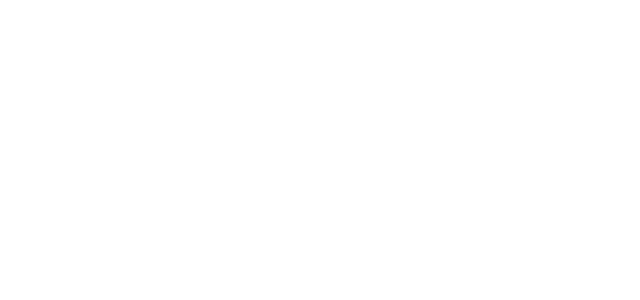
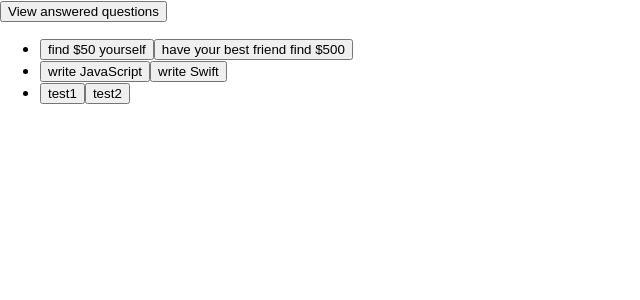
Before and after one commit to nmiguelmoura/Poll-react-readux, a React (Create React App) app: page / in a window 1280 px wide. Shown: the top 300 px of the page, without its empty margins (0-640 px from the left). Built offline with nearby package versions, Linux system fonts and the light colour scheme.

Commit message:
type: feat Add Unanswered question component.

```diff
--- a/src/actions/questions.js
+++ b/src/actions/questions.js
@@ -2,6 +2,7 @@
 export const RECEIVE_QUESTIONS = 'RECEIVE_QUESTIONS';
 export const ADD_QUESTION = 'ADD_QUESTION';
 export const ADD_ANSWER = 'ADD_ANSWER';
+export const REVERT_ANSWER = 'REVERT_ANSWER';
 
 // RECEIVE QUESTIONS
 export function receiveQuestions(questions) {
@@ -37,10 +38,35 @@
     }
 }
 
-export function handleAddAnswer(authedUser, qid, answer) {
+export function handleAddAnswer({ authedUser, qid, answer }) {
     return (dispatch) => {
-        API._saveQuestionAnswer(authedUser, qid, answer)
-            .then(() => dispatch(addAnswer(authedUser, qid, answer)))
-            .catch(e => console.log(e));
+        dispatch(addAnswer({
+            authedUser,
+            qid,
+            answer}));
+
+        API._saveQuestionAnswer({
+            authedUser,
+            qid,
+            answer
+        })
+            .catch(() => {
+                //TODO: alert message here
+
+                dispatch(revertAnswer({
+                    authedUser,
+                    qid,
+                    answer
+                }))
+            })
     }
 }
+
+function revertAnswer({ authedUser, qid, answer }) {
+    return {
+        type: REVERT_ANSWER,
+        authedUser,
+        qid,
+        answer
+    }
+}
--- a/src/components/App.js
+++ b/src/components/App.js
@@ -13,7 +13,7 @@
 
 
 
-        //TESTINNG AREA
+        // //TESTINNG AREA
         setTimeout(() => {
             this.props.dispatch(setAuthenticatedUser('sarahedo'));
         }, 1000);
--- a/src/components/List.js
+++ b/src/components/List.js
@@ -1,18 +1,60 @@
 import React, {Component} from 'react';
 import {connect} from 'react-redux';
+import {ANSWERED, UNANSWERED} from "../res/texts";
+import QuestionUnanswered from './QuestionUnanswered';
+import { handleAddAnswer } from "../actions/questions";
 
 class List extends Component {
+    state = {
+        showAlreadyAnswered: false
+    };
+
+    answerQuestion = (qid, answer) => {
+        this.props.dispatch(handleAddAnswer({
+            authedUser: this.props.authedUser,
+            qid,
+            answer
+        }));
+    };
+
+    toggleView = () => {
+        this.setState(prev => ({
+            showAlreadyAnswered: !prev.showAlreadyAnswered
+        }));
+    };
+
     render() {
         return (
-            <div></div>
+            <div>
+                <button onClick={this.toggleView}>
+                    {this.state.showAlreadyAnswered ? UNANSWERED : ANSWERED}
+                </button>
+                <ul>
+                    {this.props.questions.map(question => {
+                        if (question.alreadyAnswered === this.state.showAlreadyAnswered) {
+                            return (
+                                <li key={question.id}>
+                                    {this.state.alreadyAnswered
+                                        ? question.id
+                                        : <QuestionUnanswered
+                                            question={question}
+                                            onAnswer={this.answerQuestion}
+                                        />
+                                    }
+                                </li>
+                            );
+                        }
+                        return null;
+                    })}
+                </ul>
+            </div>
         );
     }
 }
 
-function mapStateToProps({ questions, authedUser }) {
+function mapStateToProps({questions, authedUser}) {
     questions = Object.getOwnPropertyNames(questions)
     .map(questionId => {
-            console.log(questionId);
         let question = questions[questionId];
         question.alreadyAnswered =
             question.optionOne.votes.find((userId) => userId === authedUser)
@@ -23,8 +65,8 @@
         return question;
     });
 
-    console.log(questions);
     return {
+        authedUser,
         questions
     }
 }
--- /dev/null
+++ b/src/components/QuestionUnanswered.js
@@ -0,0 +1,22 @@
+import React from 'react';
+import { QUESTION_OPTIONS } from "../utils/constants";
+
+const QuestionUnanswered = (props) => {
+    const {question} = props;
+    return (
+        <div>
+            <button onClick={() => {
+                props.onAnswer(question.id, QUESTION_OPTIONS.OPTION_ONE)
+            }}>
+                {question.optionOne.text}
+            </button>
+            <button onClick={() => {
+                props.onAnswer(question.id, QUESTION_OPTIONS.OPTION_TWO)
+            }}>
+                {question.optionTwo.text}
+            </button>
+        </div>
+    );
+};
+
+export default QuestionUnanswered;
--- a/src/reducers/questions.js
+++ b/src/reducers/questions.js
@@ -1,4 +1,4 @@
-import { RECEIVE_QUESTIONS, ADD_QUESTION, ADD_ANSWER } from '../actions/questions';
+import { RECEIVE_QUESTIONS, ADD_QUESTION, ADD_ANSWER, REVERT_ANSWER } from '../actions/questions';
 
 export default function questions(state = {}, action) {
     switch(action.type) {
@@ -25,6 +25,14 @@
                 [action.qid]: updatedQuestion
             };
 
+        case REVERT_ANSWER:
+            const questionToRevert = state[action.qid];
+            questionToRevert[action.answer].votes.filter(userId => userId !== action.authedUser);
+            return {
+                ...state,
+                [action.qid]: questionToRevert
+            };
+
         default:
             return state;
     }
--- /dev/null
+++ b/src/res/texts.js
@@ -0,0 +1,2 @@
+export const ANSWERED = 'View answered questions';
+export const UNANSWERED = 'View unanswered questions';
--- /dev/null
+++ b/src/utils/constants.js
@@ -0,0 +1,4 @@
+export const QUESTION_OPTIONS = {
+    OPTION_ONE: 'optionOne',
+    OPTION_TWO: 'optionTwo'
+};
--- a/src/utils/data.js
+++ b/src/utils/data.js
@@ -172,6 +172,7 @@
 }
 
 export function _saveQuestionAnswer ({ authedUser, qid, answer }) {
+
     return new Promise((res, rej) => {
         setTimeout(() => {
             users = {
@@ -194,9 +195,9 @@
                         votes: questions[qid][answer].votes.concat([authedUser])
                     }
                 }
-            }
+            };
 
             res()
-        }, 500)
+        }, 1500)
     })
 }
```
Lines whose indentation alone changed are shown as unchanged.
